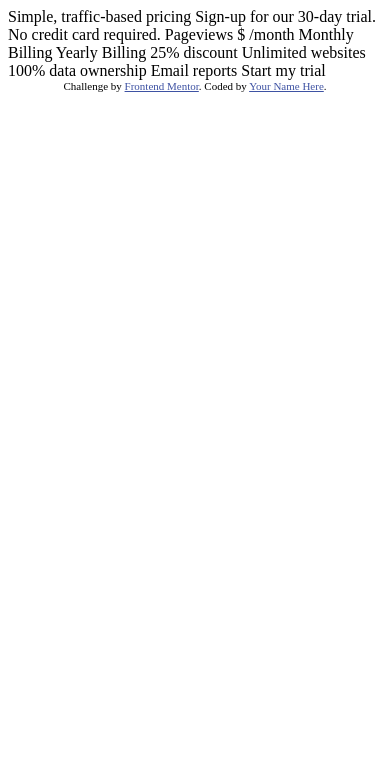
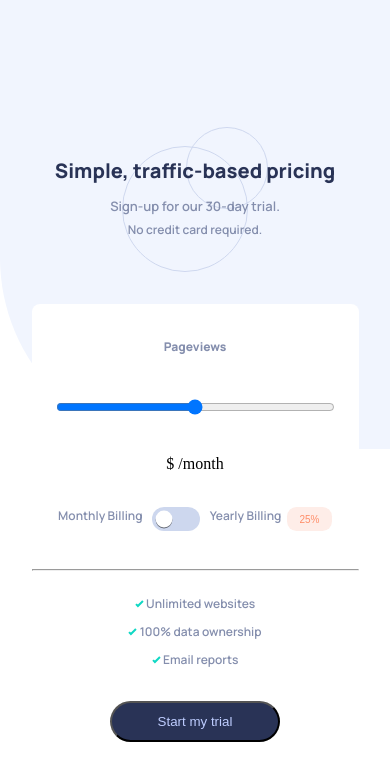
Before and after one commit to kapana1004/interactive-pricing-component-main, a plain HTML site: page index.html in a window 390 px wide. Drawn offline with Linux system fonts and the light colour scheme.

Commit message:
mobile version complete

```diff
--- a/index.html
+++ b/index.html
@@ -8,32 +8,78 @@
 
   <title>Frontend Mentor | Interactive pricing component</title>
 
-  <!-- Feel free to remove these styles or customise in your own stylesheet 👍 -->
-  <style>
-    .attribution { font-size: 11px; text-align: center; }
-    .attribution a { color: hsl(228, 45%, 44%); }
-  </style>
+ <link rel="stylesheet" href="./style.css">
+
 </head>
 <body>
 
-  Simple, traffic-based pricing
-  Sign-up for our 30-day trial. No credit card required.
+<section>
 
-  Pageviews
-  $ /month
+    <div class="head">
+      <img class="circle" src="./images/pattern-circles.svg" alt="circles">
+      <h1 class="headline"> Simple, traffic-based pricing</h1>
 
-  Monthly Billing
-  Yearly Billing 25% discount
+      <div class="spans1">
 
-  Unlimited websites
-  100% data ownership
-  Email reports
+        <spam class="sign-up"> Sign-up for our 30-day trial. </spam>
+        <span class="nocredit"> No credit card required.</span>
+      </div>
 
-  Start my trial
 
-  <div class="attribution">
-    Challenge by <a href="https://www.frontendmentor.io?ref=challenge" target="_blank">Frontend Mentor</a>.
-    Coded by <a href="#">Your Name Here</a>.
+    </div>
+  <div class="card">
+
+     <div class="middle">
+
+
+        <div class="slidebox">
+
+          <span class="pageviewers">Pageviews</span>
+          <input class="slider" type="range" min="1" max="5">
+          <spam class="monthprice">$ /month</spam>
+        </div>
+        <div class="checkbox">
+
+          <span>  Monthly Billing </span>
+
+          <input type="checkbox" name="checkanually" class="check" aria-label="input" id="toggle_discount">
+          </input>
+
+
+          <span> Yearly Billing </span>
+          <button class="discount">25%</button>
+        </div>
+        <hr>
+
+     </div>
+
+     <div class="last">
+       <span class="spn1"> <img src="./images/icon-check.svg">  Unlimited websites</span>
+       <span class="spn2"> <img src="./images/icon-check.svg"> 100% data ownership</span>
+       <span class="spn3"> <img src="./images/icon-check.svg"> Email reports</span>
+
+      <button class="startbutton"> Start my trial</button>
+
+     </div>
+
+
   </div>
+
+
+
+
+</section>
+
+
+
+
+
+
+
+
+
+
+
+
 </body>
 </html>
--- /dev/null
+++ b/style.css
@@ -0,0 +1,208 @@
+@import url('https://fonts.googleapis.com/css2?family=Manrope:wght@600;800&family=Space+Mono:wght@700&display=swap');
+
+body{
+    display: flex;
+    box-sizing: border-box;
+    background-image: url(./images/bg-pattern.svg);
+    background-repeat: no-repeat;
+    min-height: 100vh;
+    min-width: 100%;
+    margin: 0;
+
+}
+section{
+
+    margin: auto;
+}
+
+
+.head{
+
+    display: flex;
+    flex-direction: column;
+    align-items: center;
+    position: relative;
+}
+.circle{
+
+    width: 146px;
+    margin-top: 57px;
+}
+
+.slidebox{
+
+    display: flex;
+    flex-direction: column;
+    align-items: center;
+    margin-bottom: 34px;
+}
+
+h1{
+
+    position: absolute;
+    height: 27px;
+    left: 2.15%;
+    right: 2.15%;
+    top: 70px;
+    font-family: 'Manrope';
+    font-style: normal;
+    font-weight: 800;
+    font-size: 20px;
+    line-height: 27px;
+    text-align: center;
+    color: rgba(41, 51, 86, 1);
+}
+
+.spans1{
+
+    display: flex;
+    flex-direction: column;
+    align-items: center;
+    position: absolute;
+    height: 46px;
+    left: 0%;
+    right: 0%;
+    top: 125px;
+    font-family: 'Manrope';
+    font-style: normal;
+    font-weight: 600;
+    font-size: 13px;
+    line-height: 23px;
+    color: rgba(132, 142, 173, 1);
+}
+
+.card{
+
+        background-color: white;
+        margin-left: 24px;
+        margin-right: 24px;
+        border-radius: 8px;
+        width: 327px;
+        max-width:100%;
+}
+
+.middle{
+    margin-top: 32px;
+}
+
+.pageviewers{
+
+    margin-top: 34px;
+    margin-bottom: 42px;
+    font-family: 'Manrope';
+    font-style: normal;
+    font-weight: 800;
+    font-size: 12px;
+    color: rgba(132, 142, 173, 1);
+}
+
+.slider{
+
+    width: 279px;
+    margin-bottom: 40px;
+    color: rgba(164, 243, 235, 1);
+}
+
+.check{
+
+    appearance: none;
+    width: 48px;
+    height: 24px;
+    border-radius:32px;
+    background-color: #cdd7ee;
+    outline: 0;
+    display: block;
+    cursor: pointer;
+    transition: background-image 0.09s ease-in-out;
+    position: relative;
+    margin: 0 9.6px;
+}
+
+.check::after{
+
+    content: '';
+    width: 24px;
+    height: 24px;
+    border-radius: 32px;
+    background-color: white;
+    position: absolute;
+    transform: scale(0.7);
+    left: 0;
+    transition: left 0.09s ease-in-out;
+    box-shadow: 0 1.6px rgb(0 0 0 / 50%);
+}
+ .check:checked {
+    background-color: #a5f3eb;
+}
+.check:checked::after {
+    left: 24px;
+}
+
+span{
+
+    color:rgba(132, 142, 173, 1);
+    font-family: 'Manrope';
+    font-style: normal;
+    font-weight: 600;
+    font-size: 12px;
+}
+
+.discount{
+
+background-color:  rgba(254, 237, 232, 1);
+color: rgba(255, 141, 104, 1);
+font-size: 10px;
+border-radius: 9.5px;
+width: 45px;
+margin-left: 5.5px;
+border: 0;
+margin-right: 12px;
+
+
+}
+
+.checkbox{
+
+
+    display: flex;
+    justify-content: center;
+    margin-bottom: 38px;
+    padding-left: 12px;
+}
+
+.last{
+
+    display: flex;
+    flex-direction: column;
+    text-align: center;
+}
+
+hr{
+
+    margin-bottom: 24px;
+}
+
+.spn1{
+    margin-bottom: 11px;
+}
+
+.spn2{
+    margin-bottom: 11px;
+}
+
+.spn3{
+
+    margin-bottom: 33px;
+}
+
+.startbutton{
+
+    background-color: rgba(41, 51, 86, 1);
+    color: rgba(190, 205, 255, 1);
+    width: 170px;
+    height: 41px;
+    border-radius: 20.5px;
+    margin: 0 auto 32px;
+
+
+}
```
